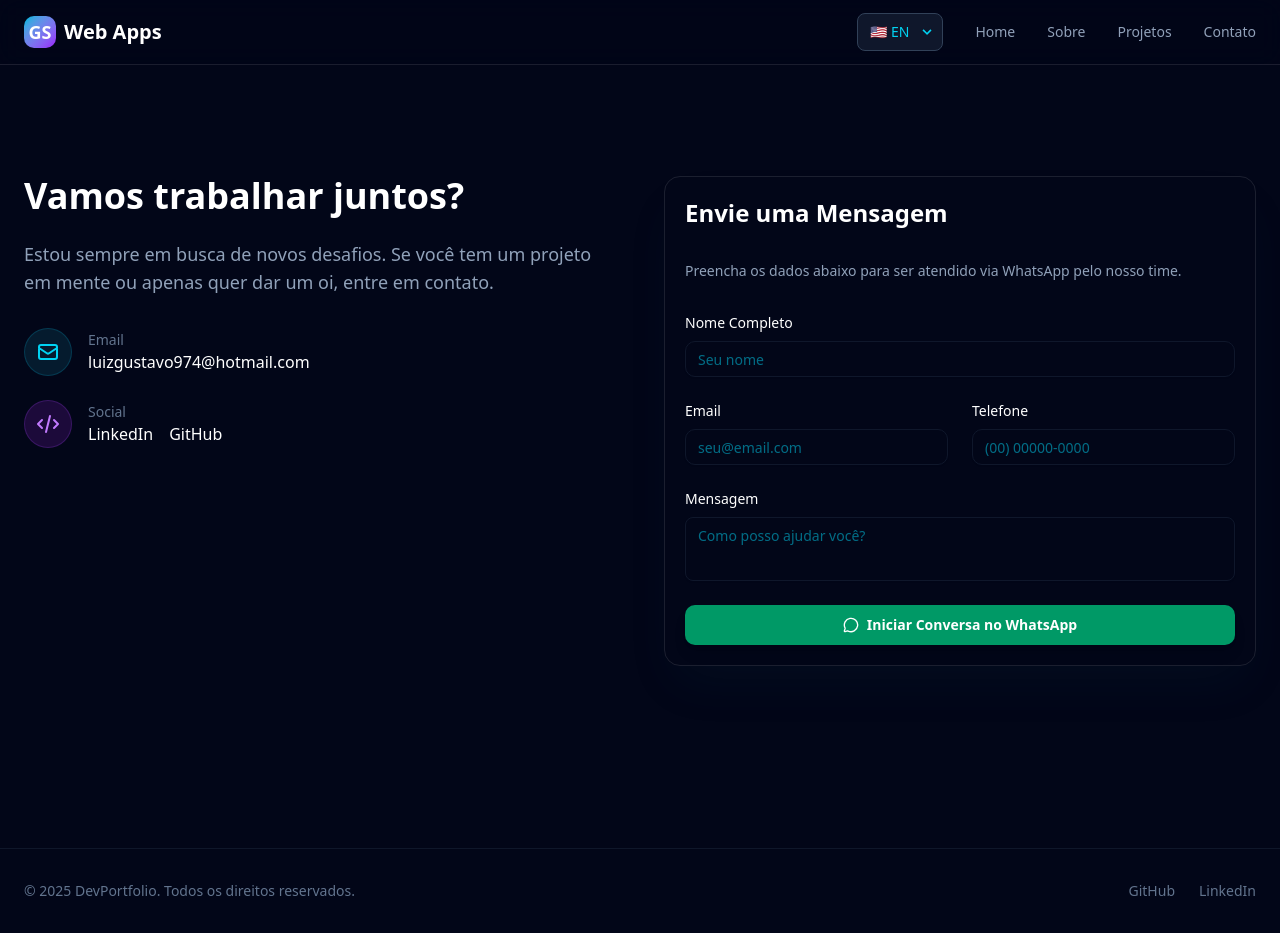
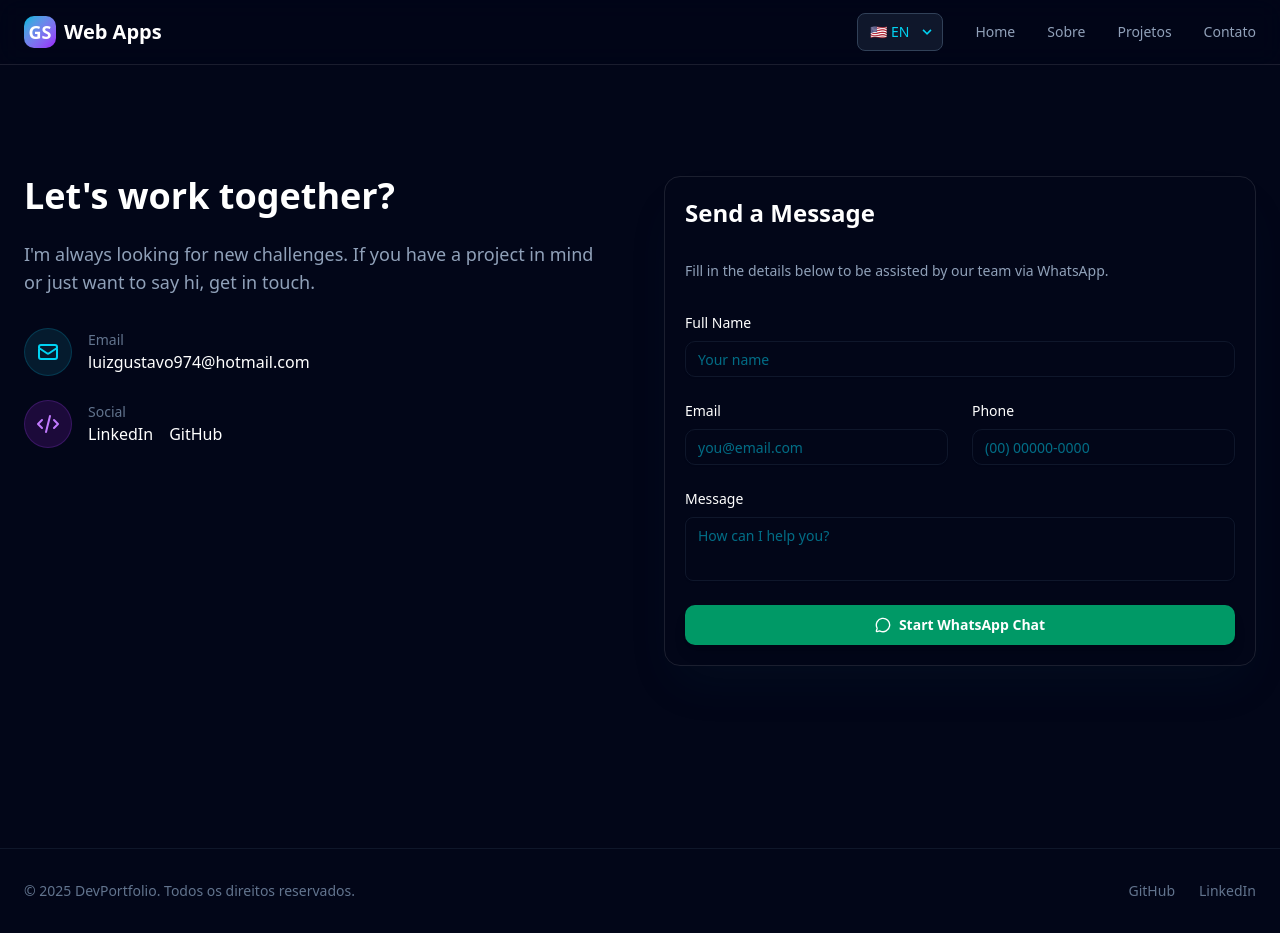
Before and after one commit to lgustavo13/portfolio, a Next.js app: page /en/contato in a window 1280 px wide. Built offline with nearby package versions, Linux system fonts and the light colour scheme.

Commit message:
feat: translate contact page

```diff
--- a/messages/en.json
+++ b/messages/en.json
@@ -52,5 +52,24 @@
       "edu_manager_description": "School application for student management."
     }
   },
-  "ContactPage": {}
+  "ContactPage": {
+    "title": "Let's work together?",
+    "description": "I'm always looking for new challenges. If you have a project in mind or just want to say hi, get in touch.",
+    "email": "Email",
+    "social": "Social",
+    "form": {
+      "send_message": "Send a Message",
+      "description": "Fill in the details below to be assisted by our team via WhatsApp.",
+      "name": "Full Name",
+      "your_name": "Your name",
+      "email": "Email",
+      "your_email": "you@email.com",
+      "phone": "Phone",
+      "your_phone": "(00) 00000-0000",
+      "message": "Message",
+      "how_can_i_help": "How can I help you?",
+      "whatsapp_chat": "Start WhatsApp Chat",
+      "whatsapp_greeting": "Hello! I came from the website and would like assistance."
+    }
+  }
 }
--- a/messages/es.json
+++ b/messages/es.json
@@ -52,5 +52,24 @@
       "edu_manager_description": "Aplicación escolar para la gestión de estudiantes."
     }
   },
-  "ContactPage": {}
+  "ContactPage": {
+    "title": "¿Trabajamos juntos?",
+    "description": "Siempre busco nuevos desafíos. Si tienes un proyecto en mente o simplemente quieres saludar, contáctame.",
+    "email": "Correo electrónico",
+    "social": "Redes Sociales",
+    "form": {
+      "send_message": "Envía un mensaje",
+      "description": "Completa los datos a continuación para ser atendido por nuestro equipo vía WhatsApp.",
+      "name": "Nombre Completo",
+      "your_name": "Tu nombre",
+      "email": "Correo electrónico",
+      "your_email": "tu@email.com",
+      "phone": "Teléfono",
+      "your_phone": "(00) 00000-0000",
+      "message": "Mensaje",
+      "how_can_i_help": "¿Cómo puedo ayudarte?",
+      "whatsapp_chat": "Iniciar chat en WhatsApp",
+      "whatsapp_greeting": "¡Hola! Vengo del sitio web y me gustaría recibir atención."
+    }
+  }
 }
--- a/messages/pt.json
+++ b/messages/pt.json
@@ -52,5 +52,24 @@
       "edu_manager_description": "Aplicativo escolar de gerenciamento de estudantes."
     }
   },
-  "ContactPage": {}
+  "ContactPage": {
+    "title": "Vamos trabalhar juntos?",
+    "description": "Estou sempre em busca de novos desafios. Se você tem um projeto em mente ou apenas quer dar um oi, entre em contato.",
+    "email": "Email",
+    "social": "Social",
+    "form": {
+      "send_message": "Envie uma Mensagem",
+      "description": "Preencha os dados abaixo para ser atendido via WhatsApp pelo nosso time.",
+      "name": "Nome Completo",
+      "your_name": "Seu nome",
+      "email": "Email",
+      "your_email": "seu@email.com",
+      "phone": "Telefone",
+      "your_phone": "(00) 00000-0000",
+      "message": "Mensagem",
+      "how_can_i_help": "Como posso ajudar você?",
+      "whatsapp_chat": "Iniciar Conversa no WhatsApp",
+      "whatsapp_greeting": "Olá! Vim através do site e gostaria de um atendimento."
+    }
+  }
 }
--- a/src/app/[locale]/contato/page.tsx
+++ b/src/app/[locale]/contato/page.tsx
@@ -2,8 +2,11 @@
 
 import { ContactForm } from "@/src/components/contactForm";
 import Link from "next/link";
+import { useTranslations } from "next-intl";
 
 export default function Contato() {
+  const t = useTranslations("ContactPage");
+
   const socialLinks = [
     {
       name: "LinkedIn",
@@ -20,12 +23,9 @@ export default function Contato() {
       <div className="grid grid-cols-1 lg:grid-cols-2 gap-12">
         <div>
           <h2 className="text-3xl md:text-4xl font-bold text-white mb-6">
-            Vamos trabalhar juntos?
+            {t("title")}
           </h2>
-          <p className="text-slate-400 text-lg mb-8">
-            Estou sempre em busca de novos desafios. Se você tem um projeto em
-            mente ou apenas quer dar um oi, entre em contato.
-          </p>
+          <p className="text-slate-400 text-lg mb-8">{t("description")}</p>
 
           <div className="space-y-6">
             <div className="flex items-center space-x-4">
@@ -45,7 +45,7 @@ export default function Contato() {
                 </svg>
               </div>
               <div>
-                <p className="text-sm text-slate-500">Email</p>
+                <p className="text-sm text-slate-500">{t("email")}</p>
                 <Link
                   href="mailto:luizgustavo974@hotmail.com"
                   className="text-white hover:text-cyan-400 transition-colors"
@@ -72,7 +72,7 @@ export default function Contato() {
                 </svg>
               </div>
               <div>
-                <p className="text-sm text-slate-500">Social</p>
+                <p className="text-sm text-slate-500">{t("social")}</p>
                 <div className="flex space-x-4">
                   {socialLinks.map((link) => (
                     <Link
--- a/src/components/contactForm.tsx
+++ b/src/components/contactForm.tsx
@@ -7,8 +7,11 @@ import { formatPhone } from "../utils/formatPhone";
 import { Input } from "./ui/input";
 import { Label } from "./ui/label";
 import { Textarea } from "./ui/textarea";
+import { useTranslations } from "next-intl";
 
 export const ContactForm = () => {
+  const t = useTranslations("ContactPage");
+
   const [formState, setFormState] = useState({
     name: "",
     email: "",
@@ -22,13 +25,13 @@ export const ContactForm = () => {
     const companyPhone = "5519999727241";
 
     const text = `
-  *Olá! Vim através do site e gostaria de um atendimento.*
+  *${t("form.whatsapp_greeting")}*
 
-  *Nome:* ${formState.name}
-  *Email:* ${formState.email}
-  *Telefone:* ${formState.phone}
+  *${t("form.name")}:* ${formState.name}
+  *${t("form.email")}:* ${formState.email}
+  *${t("form.phone")}:* ${formState.phone}
 
-  *Mensagem:*
+  *${t("form.message")}:*
   ${formState.message}
       `.trim();
 
@@ -56,14 +59,14 @@ export const ContactForm = () => {
   };
   return (
     <div className="glass-panel rounded-2xl p-5 flex flex-col  border border-white/10 shadow-2xl shadow-cyan-900/10">
-      <h2 className="text-2xl font-bold text-white mb-8">Envie uma Mensagem</h2>
-      <p className="text-slate-400 mb-8 text-sm">
-        Preencha os dados abaixo para ser atendido via WhatsApp pelo nosso time.
-      </p>
+      <h2 className="text-2xl font-bold text-white mb-8">
+        {t("form.send_message")}
+      </h2>
+      <p className="text-slate-400 mb-8 text-sm">{t("form.description")}</p>
       <form onSubmit={handleSubmit} className="space-y-6">
         <div>
           <Label htmlFor="name" className="text-sm font-medium text-white mb-2">
-            Nome Completo
+            {t("form.name")}
           </Label>
           <Input
             type="text"
@@ -73,7 +76,7 @@ export const ContactForm = () => {
             value={formState.name}
             onChange={handleChange}
             className="rounded-lg border border-slate-900 focus:border-slate-500 focus:ring-1 focus:ring-slate-500 outline-none transition-all"
-            placeholder="Seu nome"
+            placeholder={t("form.your_name")}
           />
         </div>
 
@@ -83,7 +86,7 @@ export const ContactForm = () => {
               htmlFor="email"
               className="text-sm font-medium text-white mb-2"
             >
-              Email
+              {t("form.email")}
             </Label>
             <Input
               type="email"
@@ -93,7 +96,7 @@ export const ContactForm = () => {
               value={formState.email}
               onChange={handleChange}
               className="rounded-lg border border-slate-900 focus:border-slate-500 focus:ring-1 focus:ring-slate-500 outline-none transition-all"
-              placeholder="seu@email.com"
+              placeholder={t("form.your_email")}
             />
           </div>
           <div>
@@ -101,7 +104,7 @@ export const ContactForm = () => {
               htmlFor="phone"
               className="text-sm font-medium text-white mb-2"
             >
-              Telefone
+              {t("form.phone")}
             </Label>
             <Input
               type="tel"
@@ -110,7 +113,7 @@ export const ContactForm = () => {
               value={formState.phone}
               onChange={handleChange}
               className="rounded-lg border border-slate-900 focus:border-slate-500 focus:ring-1 focus:ring-slate-500 outline-none transition-all"
-              placeholder="(00) 00000-0000"
+              placeholder={t("form.your_phone")}
             />
           </div>
         </div>
@@ -120,7 +123,7 @@ export const ContactForm = () => {
             htmlFor="message"
             className="text-sm font-medium text-white mb-2"
           >
-            Mensagem
+            {t("form.message")}
           </Label>
           <Textarea
             id="message"
@@ -129,7 +132,7 @@ export const ContactForm = () => {
             value={formState.message}
             onChange={handleChange}
             className="border-slate-900 focus:border-slate-500 focus:ring-1 focus:ring-slate-500 transition-all resize-none"
-            placeholder="Como posso ajudar você?"
+            placeholder={t("form.how_can_i_help")}
           ></Textarea>
         </div>
 
@@ -139,7 +142,7 @@ export const ContactForm = () => {
           className="w-full bg-emerald-600 hover:bg-emerald-700 text-white font-bold py-4 rounded-lg transition-all shadow-lg hover:shadow-emerald-500/25 flex items-center justify-center gap-2 hover:cursor-pointer"
         >
           <MessageCircle size={20} />
-          Iniciar Conversa no WhatsApp
+          {t("form.whatsapp_chat")}
         </Button>
       </form>
     </div>
```
